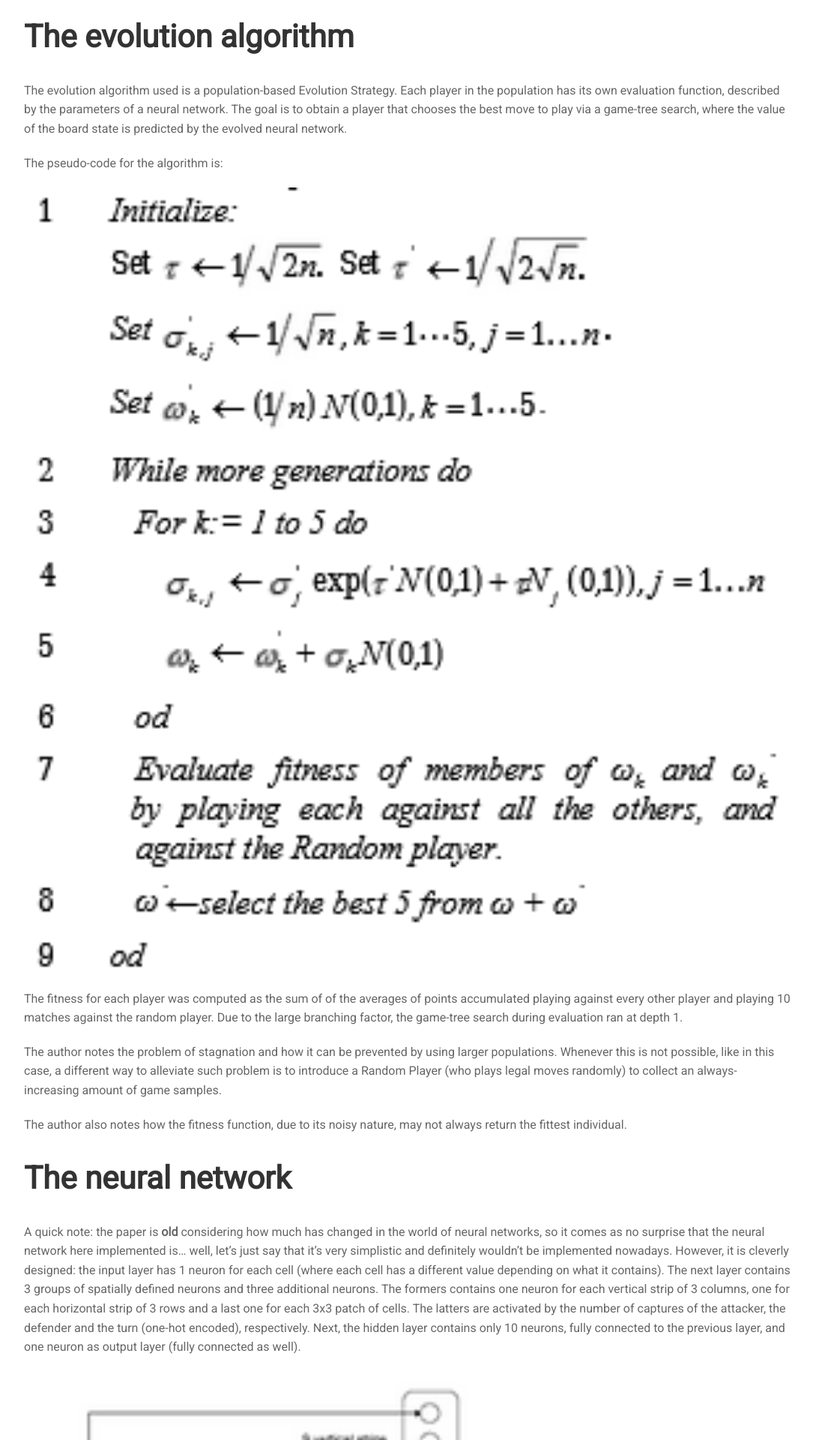
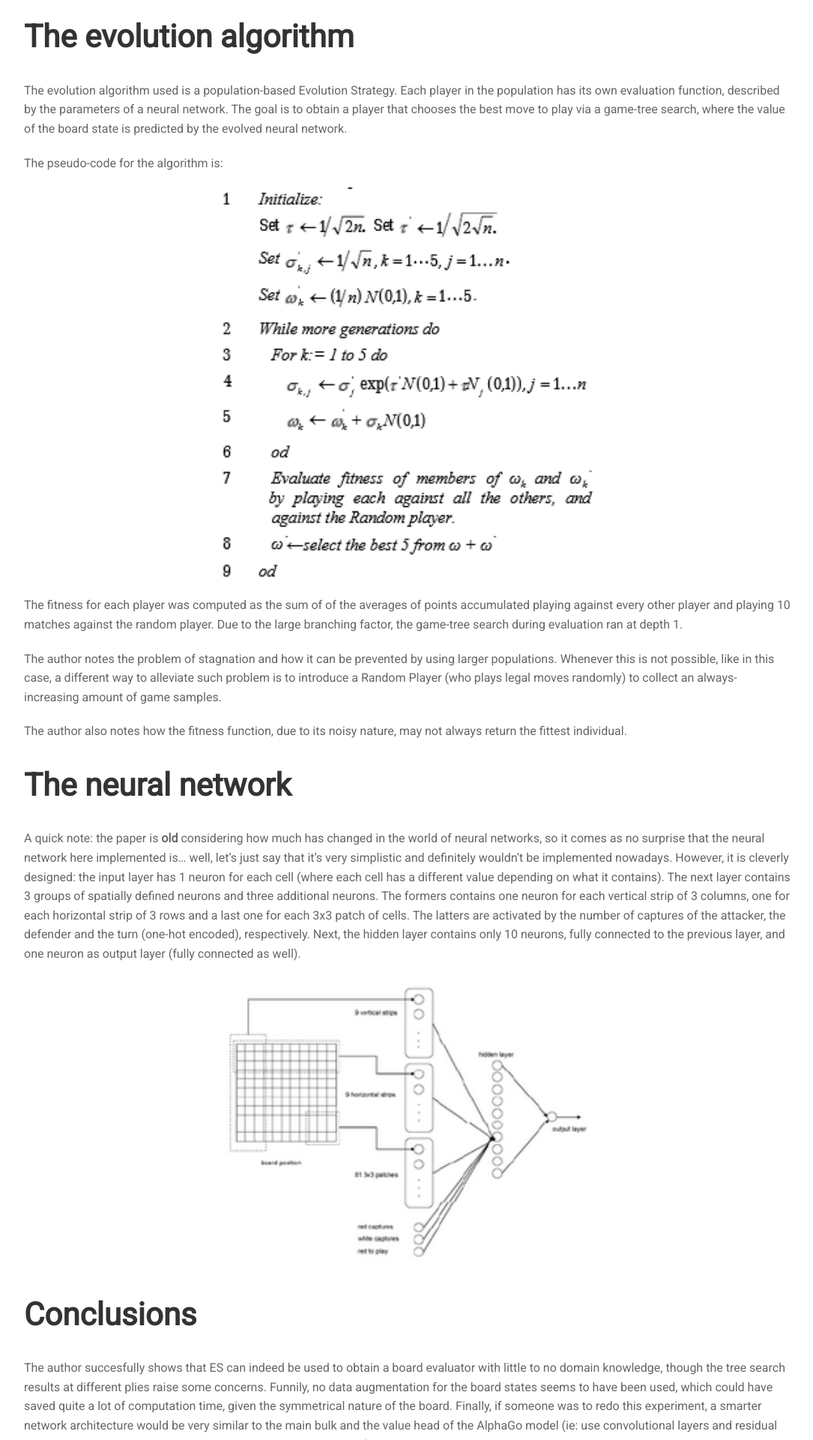
Before and after one commit to gallorob/gallorob.github.io, a Jekyll site: the page built from _posts/2020-12-14-paper01.md, in a window 1280 px wide. Shown: the part 1130-3050 px from the top of the page at 75% size, without its empty margins (96-1181 px from the left). Built offline with Jekyll 4.4.1, drawn with Linux system fonts in a browser that asks for light colours; nearby versions of some CDN libraries.

Commit message:
Width as parameter for images

```diff
--- a/_includes/static_image.html
+++ b/_includes/static_image.html
@@ -1,3 +1,7 @@
 <div class="image-container">
-    <img src="{{ site.github.url }}/assets/img/{{ include.image }}" alt="{{ include.alt }}" class="image">
+    <img
+        src="{{ site.github.url }}/assets/img/{{ include.image }}"
+        alt="{{ include.alt }}"
+        style="width: {{ include.w | default: '512px' }}; display: block; margin: auto;"
+        class="image">
 </div>
```
